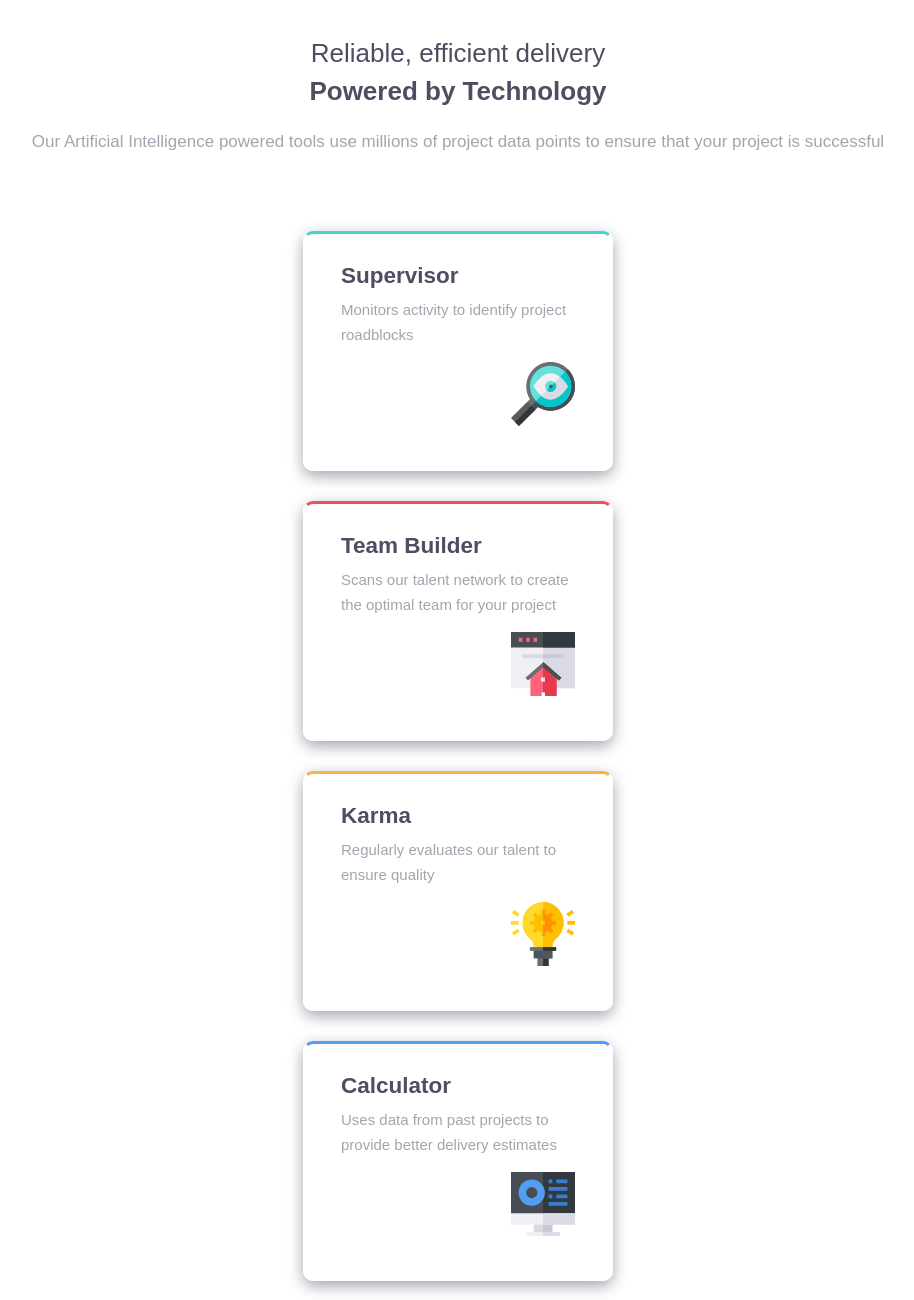
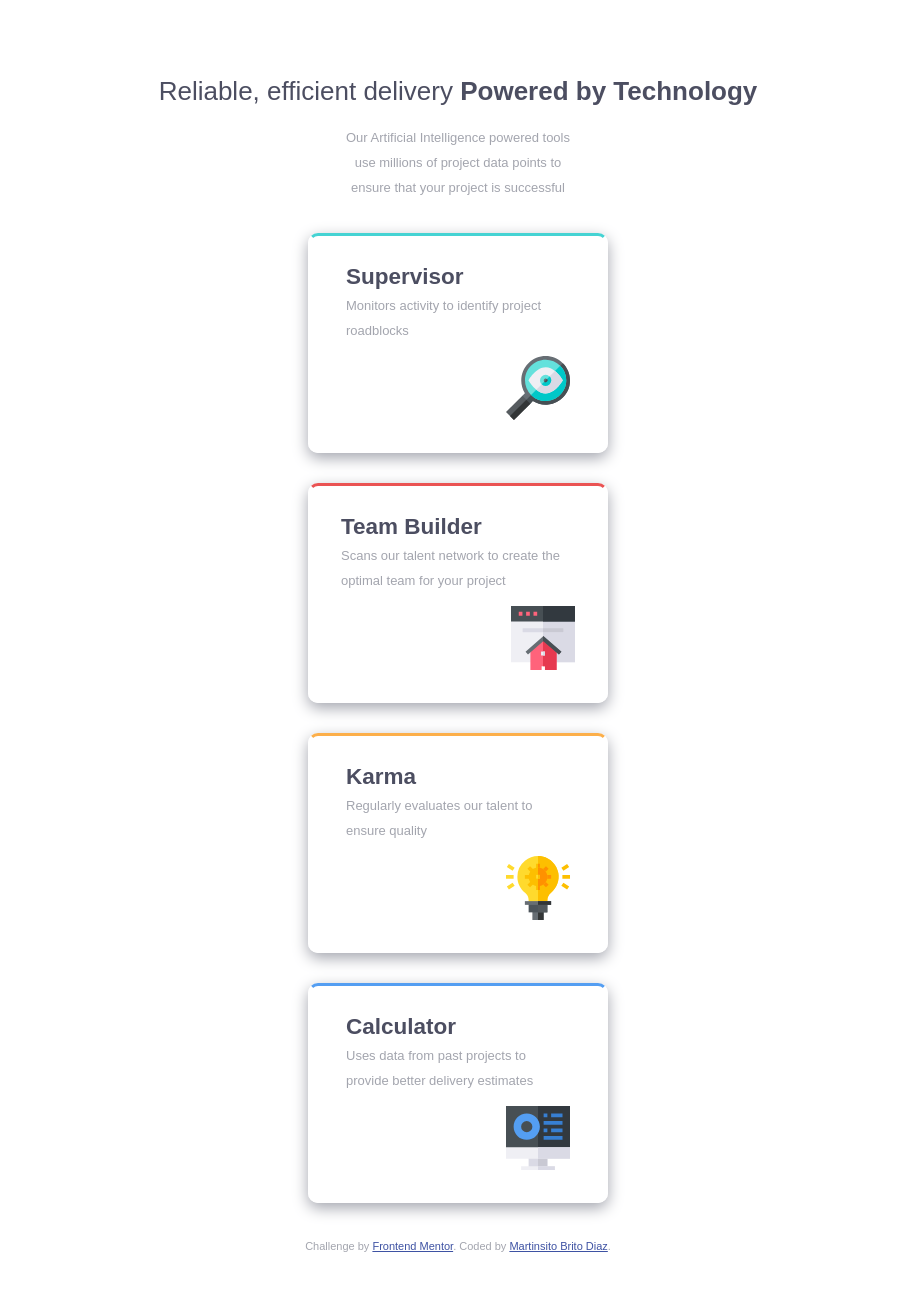
Before and after one commit to MartinsitoBritoDiaz/Four-Card-Feature-Section, a plain HTML site: page index.html in a window 1280 px wide. Shown: the whole page, without its empty margins (182-1096 px from the left). After the commit the page ends 1278 px from the top, so only its background shows below. Drawn offline with Linux system fonts and the light colour scheme; a web font is replaced by a local one.

Commit message:
Project Completed

```diff
--- a/index.html
+++ b/index.html
@@ -11,18 +11,20 @@
 
   <!-- Feel free to remove these styles or customise in your own stylesheet 👍 -->
   <style>
-    .attribution { font-size: 11px; text-align: center; }
-    .attribution a { color: hsl(228, 45%, 44%); }
+
   </style>
 </head>
 <body>
       <div class="card-text">
-      <h1>Reliable, efficient delivery </h1>
-      <h2>Powered by Technology</h2>
+      <h1>
+        <span>Reliable, efficient delivery</span>
+        Powered by Technology
+      </h1>
 
       <p>
-        Our Artificial Intelligence powered tools use millions of project data points
-        to ensure that your project is successful
+        Our Artificial Intelligence powered tools
+        <span>use millions of project data points to </span>
+        <span>ensure that your project is successful</span>
       </p>
     </div>
 
@@ -64,11 +66,11 @@
     </div>
 
 
-  <!-- <footer>
+  <footer>
     <p class="attribution">
       Challenge by <a href="https://www.frontendmentor.io?ref=challenge" target="_blank">Frontend Mentor</a>.
       Coded by <a href="#">Martinsito Brito Diaz</a>.
     </p>
-  </footer> -->
+  </footer>
 </body>
 </html>
--- a/style.css
+++ b/style.css
@@ -26,16 +26,24 @@ h1, h2{
     color: var(--very-dark-blue);
 }
 
-h1 {
-    font-weight: initial;
+h2 {
+    margin-bottom: -1rem;
 }
 
+span {
+    font-weight:initial;
+}
+
+span::before { content: '\A'; white-space: pre;}
+
 p{
+    font-size: 1.3rem;
+    line-height: 2.5rem;
     color: var(--grayish-blue);
 }
 
 body{
-    min-height: 100vh;
+    min-height: 97vh;
     display: flex;
     flex-direction: column;
     align-items: center;
@@ -51,34 +59,14 @@ body{
     align-items: center;
 }
 
-.card p{
-    margin-top: -1rem;
-    line-height: 2.5rem;
-}
-
 /* Card text styles */
 .card-text{
-    margin-top: 4rem;
-    margin-bottom: 3rem;
     text-align: center;
+    margin: 2rem 0rem;
 }
 
 .card-text h1{
-    margin-top: -1rem;
     font-size: 2.6rem;
-}
-
-.card-text h2{
-    margin-top: -1rem;
-    font-size: 2.6rem;
-}
-
-.card-text p{
-    font-size: 1.7rem;
-    margin-top: -3rem;
-    padding: 3rem;
-
-    line-height: 2.5rem;
 }
 
 /* Others body cards */
@@ -86,8 +74,8 @@ body{
     padding: 1rem 3.5rem;
     margin-bottom: 3rem;
 
-    width: 31rem;
-    height: 24rem;
+    width: 30rem;
+    height: 22rem;
 
     border: 0.3rem solid;
     border-radius: 1rem;
@@ -103,11 +91,11 @@ body{
 }
 
 .card-builder {
-    padding: 1rem 3.5rem;
+    padding: 1rem 3rem;
     margin-bottom: 3rem;
 
-    width: 31rem;
-    height: 24rem;
+    width: 30rem;
+    height: 22rem;
 
     border: 0.3rem solid;
     border-radius: 1rem;
@@ -119,8 +107,8 @@ body{
     padding: 1rem 3.5rem;
     margin-bottom: 3rem;
 
-    width: 31rem;
-    height: 24rem;
+    width: 30rem;
+    height: 22rem;
 
     border: 0.3rem solid;
     border-radius: 1rem;
@@ -133,8 +121,8 @@ body{
     padding: 1rem 3.5rem;
     margin-bottom: 2rem;
 
-    width: 31rem;
-    height: 24rem;
+    width: 30rem;
+    height: 22rem;
 
     border: 0.3rem solid;
     border-radius: 1rem;
@@ -148,6 +136,17 @@ body{
     justify-content: right;
 }
 
+/* Style from frontendMentor */
+.attribution {
+    font-size: 11px;
+    text-align: center;
+}
+
+.attribution a {
+    color: hsl(228, 45%, 44%);
+}
+
+/* Styles for destock view */
 @media (min-width: 1440px) {
     .card{
         display: flex;
@@ -163,4 +162,8 @@ body{
         margin-right: 3rem;
     }
 
+    span::before {display: none;}
+
+
+    span::after { content: '\A'; white-space: pre;}
 }
```
